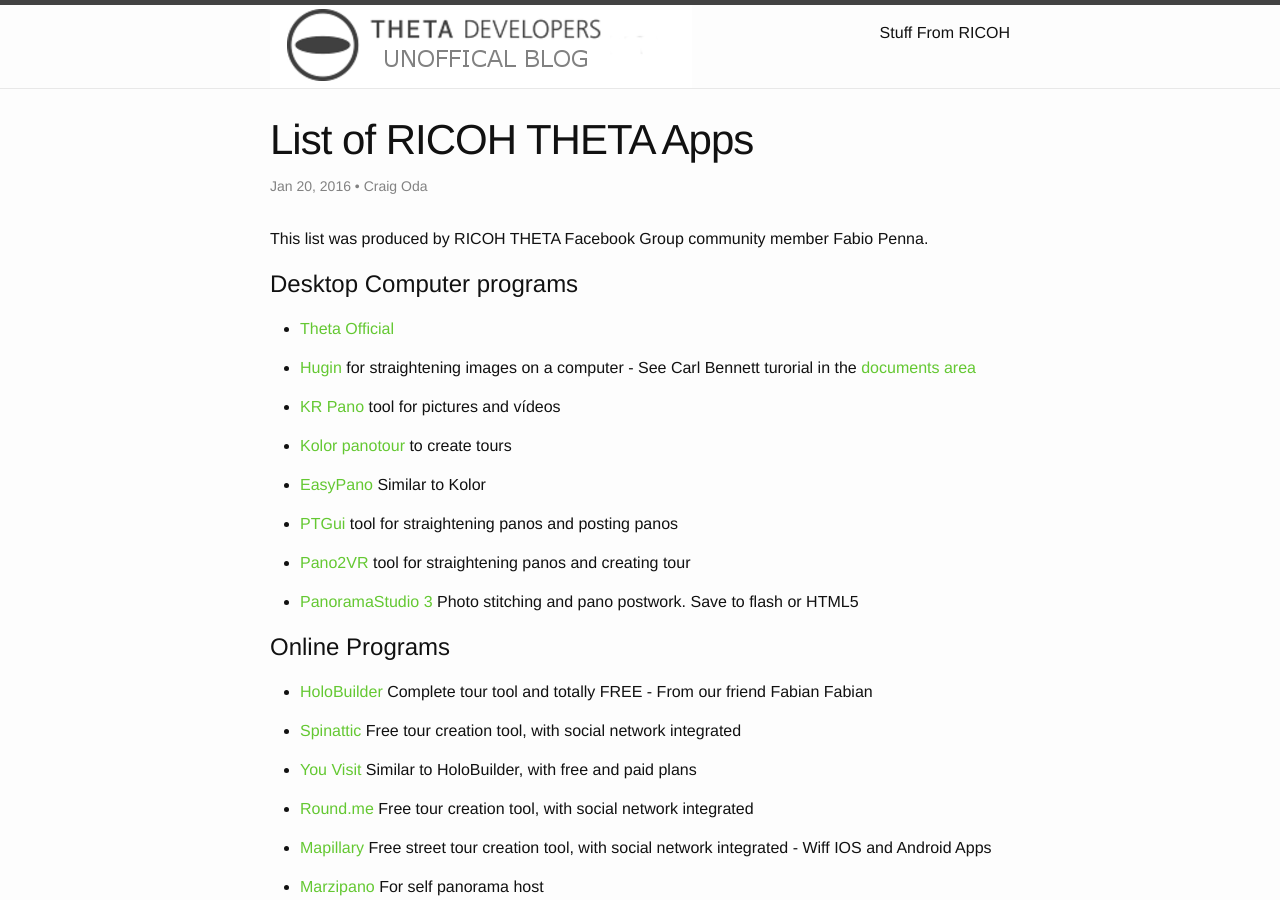
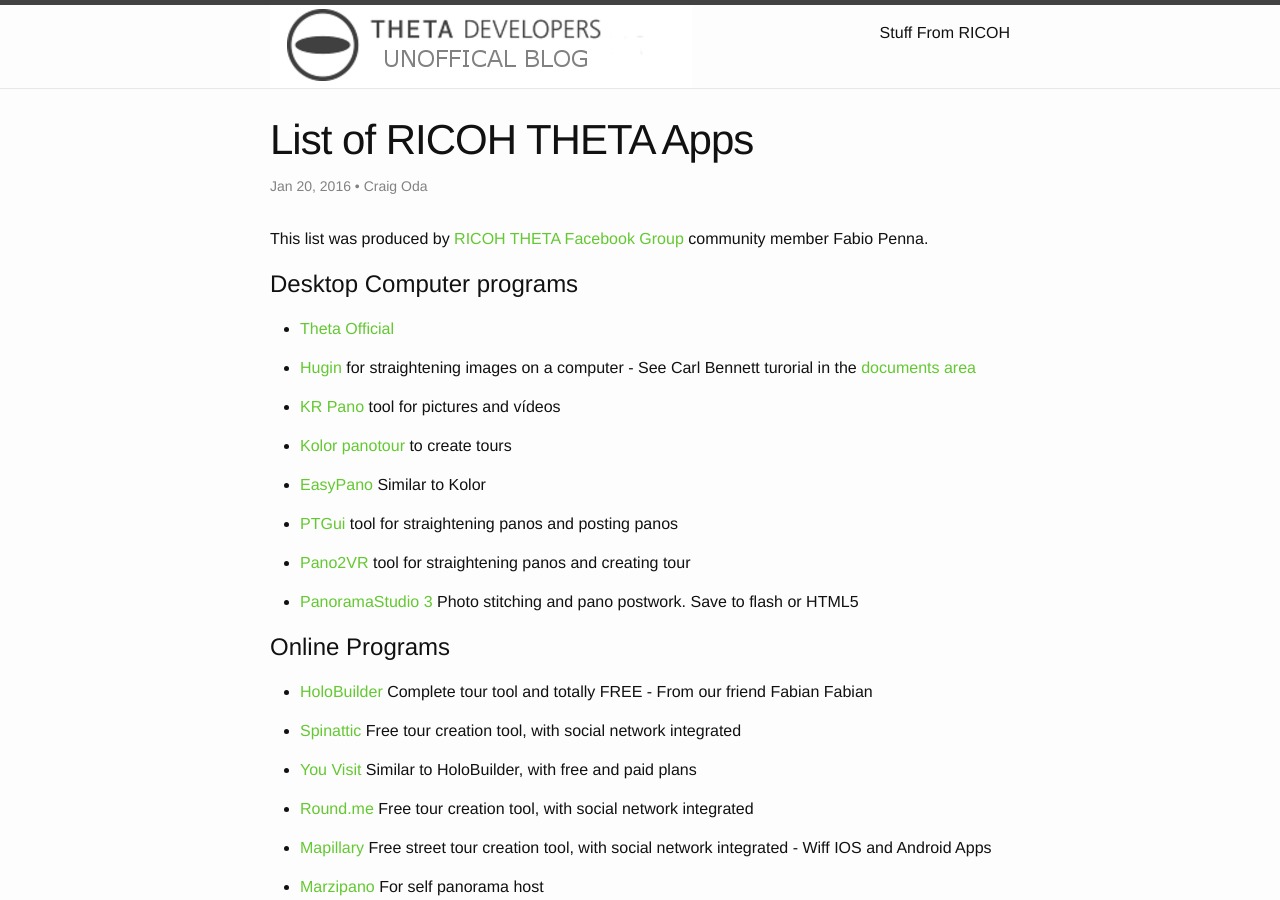
Before and after one commit to theta360developers/blog, a Jekyll site: the page built from _posts/2016-01-20-list-of-theta-apps.md, in a window 1280 px wide and 900 px high. Built offline with Jekyll 4.4.1, drawn with Linux system fonts in a browser that asks for light colours; some of the changed lines change nothing that is shown.

Commit message:
added blog credit

```diff
--- a/_posts/2016-01-20-list-of-theta-apps.md
+++ b/_posts/2016-01-20-list-of-theta-apps.md
@@ -6,7 +6,7 @@
 categories: Applications
 ---
 
-This list was produced by RICOH THETA Facebook Group community member Fabio Penna.
+This list was produced by [RICOH THETA Facebook Group](https://www.facebook.com/groups/RicohTHETAUsers/) community member Fabio Penna.
 
 Desktop Computer programs
 =========================
```
